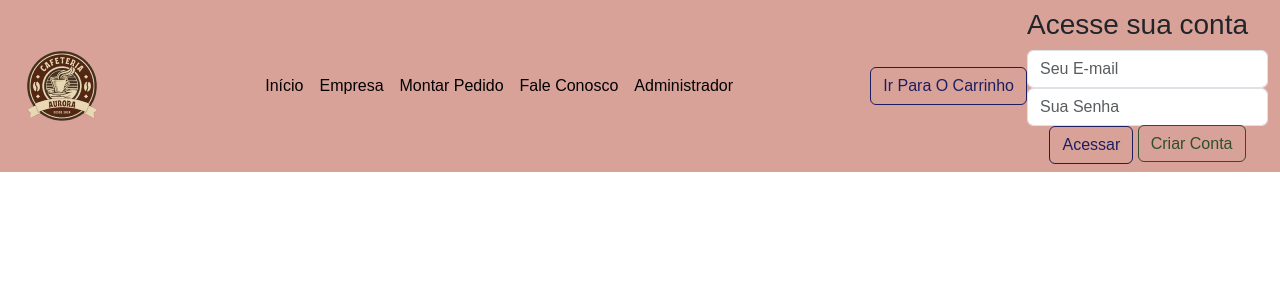
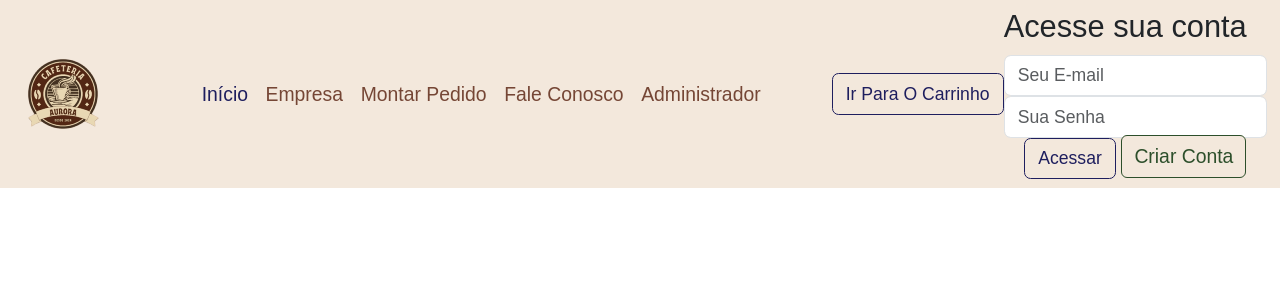
Before and after one commit to elzilanebarreto/cafeteria-aurora, a PHP site: page / in a window 1280 px wide. Shown: the top 300 px of the page. Run offline with PHP 8.4, Linux system fonts and the light colour scheme.

Commit message:
Mudança de cor so menu

```diff
--- a/css/style.css
+++ b/assets/css/style.css
@@ -1,15 +1,17 @@
 @import url('https://fonts.googleapis.com/css2?family=Krona+One&family=Montserrat:wght@400;600&display=swap');
 
 :root{
-    --cor--princial: rgb(217, 162, 153);
+    --cor--princial: rgb(243, 232, 220);
     --cor--secundaria: rgb(30, 30, 94);
     --cor--terciaria: rgb(240, 248, 255);
     --cor--quartenaria: rgb(45, 79, 43);
+    --cor-texto: rgb(117, 70, 53);
 }
 
 *{
     margin: 0;
     font-family: Arial, Helvetica, sans-serif;
+    font-size: 1.1rem;
 }
 
 body{
@@ -23,6 +25,14 @@ body{
 .cabecalho__logo{
     width: auto;
     height: auto;
+}
+
+.nav-link{
+    color: var(--cor-texto);
+}
+
+.nav-link.active{
+    color: var(--cor--secundaria) !important;
 }
 
 .btn{
--- a/index.html
+++ b/index.html
@@ -10,7 +10,7 @@
       integrity="sha384-sRIl4kxILFvY47J16cr9ZwB07vP4J8+LH7qKQnuqkuIAvNWLzeN8tE5YBujZqJLB"
       crossorigin="anonymous"
     />
-    <link rel="stylesheet" href="css/style.css">
+    <link rel="stylesheet" href="./assets/css/style.css">
     <link rel="shortcut icon" href="assets/img/logo.png" type="image/x-icon" />
   </head>
 
@@ -36,10 +36,10 @@
           <div class="collapse navbar-collapse" id="navbarNavAltMarkup">
             <div class="navbar-nav mx-auto">
               <a class="nav-link active" href="#">Início</a>
-              <a class="nav-link active" href="#">Empresa</a>
-              <a class="nav-link active" href="#">Montar Pedido</a>
-              <a class="nav-link active" href="#">Fale Conosco</a>
-              <a class="nav-link active" href="#">Administrador</a>
+              <a class="nav-link" href="#">Empresa</a>
+              <a class="nav-link" href="#">Montar Pedido</a>
+              <a class="nav-link" href="#">Fale Conosco</a>
+              <a class="nav-link" href="#">Administrador</a>
             </div>
 
             <div class="icons">
@@ -73,7 +73,6 @@
                   </button>
                   <a href="#" class="btn-cadastro">Criar Conta</a>
               </div>
-              <!-- <a href="#" class="btn-cadastro">Criar Conta</a> -->
             </form>
           </div>
         </div>
@@ -81,9 +80,11 @@
 
     </header>
 
-    <main></main>
+    <main>
 
-    <footer></footer>
+    </main>
+
+    <footer class="rodape"></footer>
 
     <script
       src="https://cdn.jsdelivr.net/npm/bootstrap@5.3.8/dist/js/bootstrap.bundle.min.js"
```
Also changed, not shown: 1 other file.
